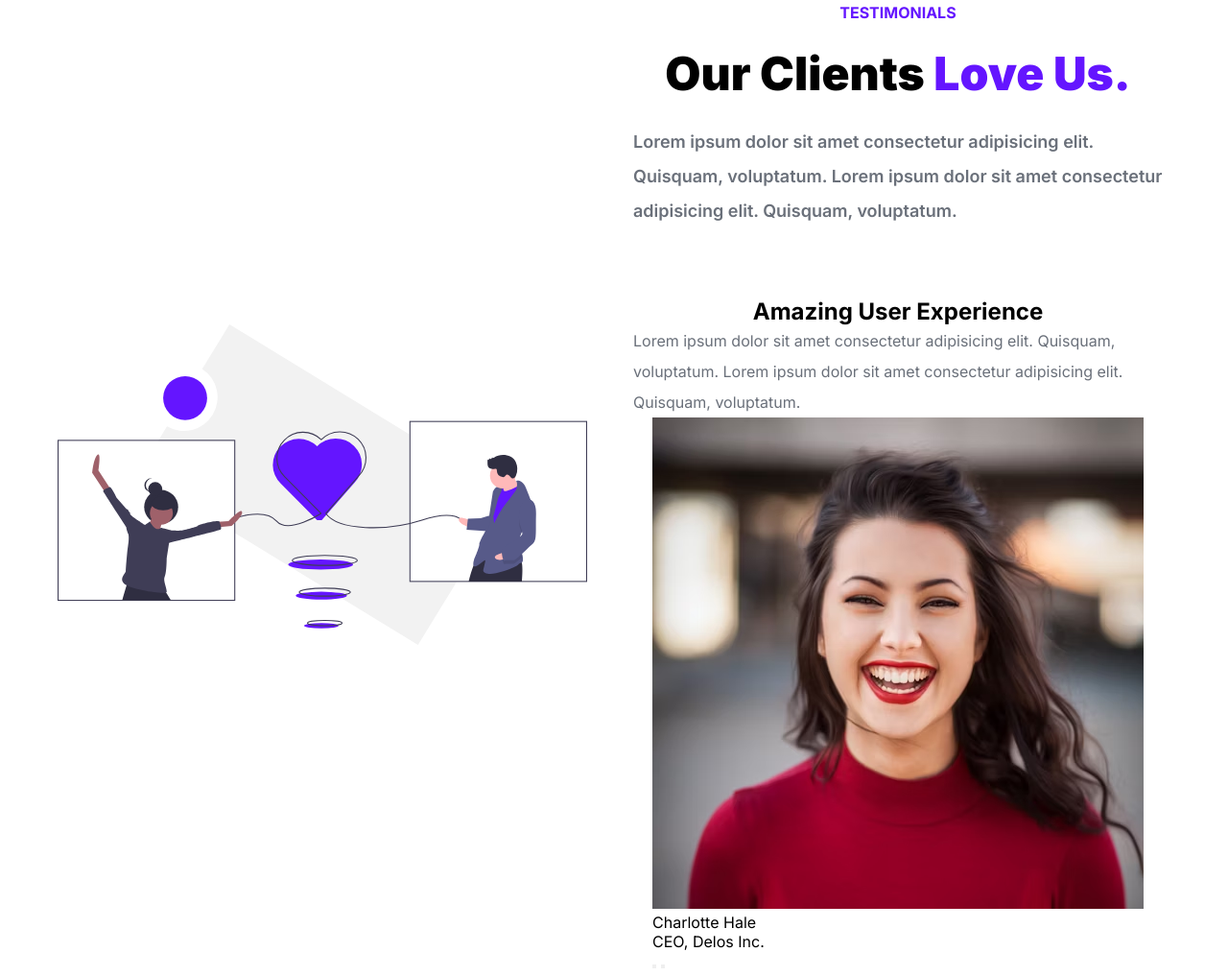
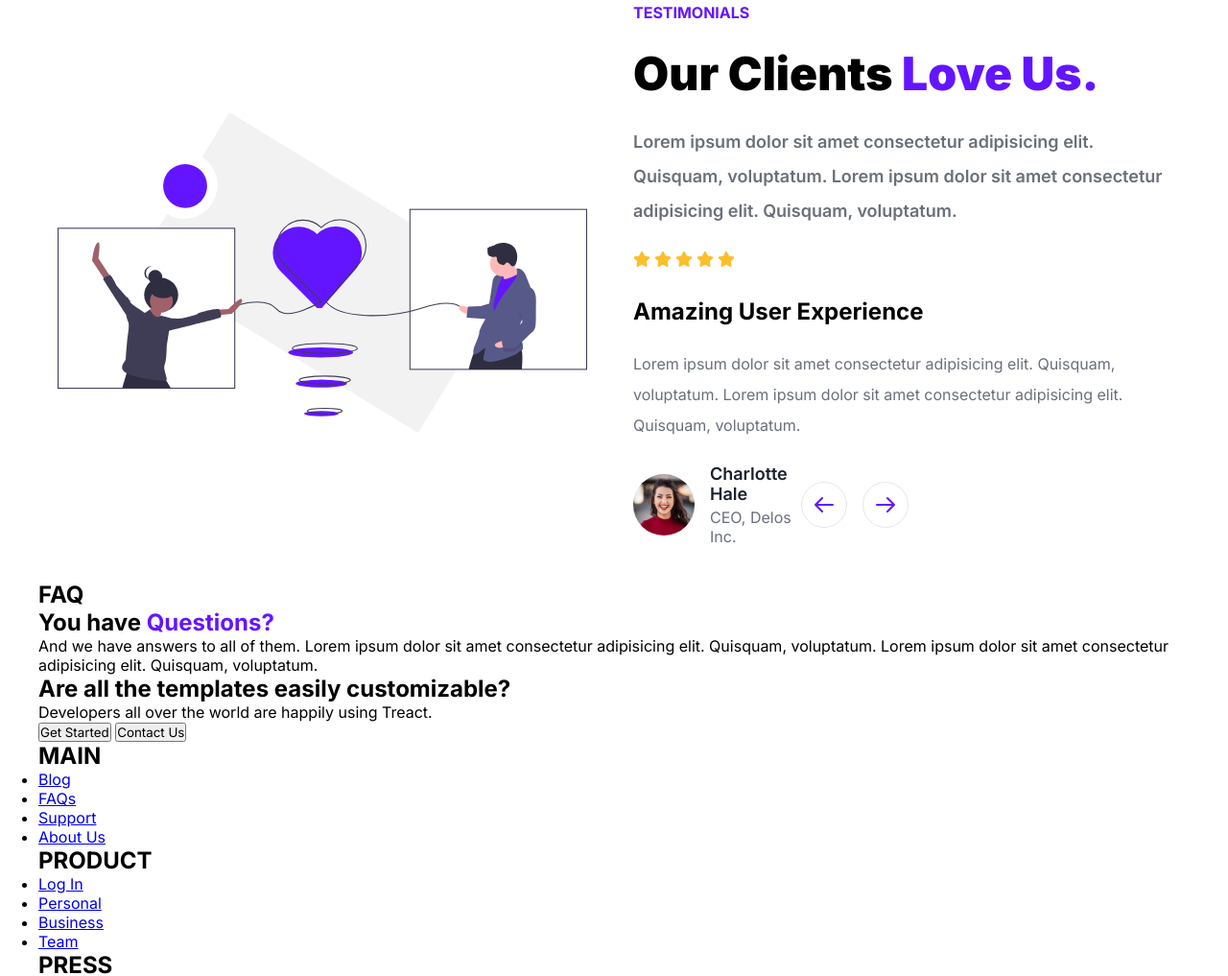
Before and after one commit to iroussos25/Treact, a plain HTML site: page index.html in a window 1280 px wide. Shown: the part 4666-5683 px from the top of the page at 96% size. Drawn offline with Linux system fonts and the light colour scheme.

Commit message:
making arrows

```diff
--- a/index.html
+++ b/index.html
@@ -5,6 +5,13 @@
     <meta name="viewport" content="width=device-width, initial-scale=1.0">
     <link rel="stylesheet" href="styles.css">
     <title>Document</title>
+    <link
+
+  rel="stylesheet"
+
+  href="https://cdnjs.cloudflare.com/ajax/libs/font-awesome/5.15.4/css/all.min.css"
+
+/>
 </head>
 <body>
   <section id="nav__bar">
@@ -399,14 +406,35 @@
                 <h2 class="testimonials__subtitle">Amazing User Experience</h2>
                 <p class="testimonials__text2">Lorem ipsum dolor sit amet consectetur adipisicing elit. Quisquam, voluptatum. Lorem ipsum dolor sit amet consectetur adipisicing elit. Quisquam, voluptatum.</p>
                 <figure class="testimonials">
-                    <img src="./Assets/photo-1494790108377-be9c29b29330.avif">
-                    <div class="testimonial__name">Charlotte Hale</div>
-                    <div class="testimonial__position">CEO, Delos Inc.</div>
-                    <button class="right__arrow"></button>
-                    <button class="left__arrow"></button>
-                </figure>
+                    <img class= "testimonials__face" src="./Assets/photo-1494790108377-be9c29b29330.avif">
+                    <div class="credentials">
+
+                        <div class="testimonial__name">Charlotte Hale</div>
+                        <div class="testimonial__position">CEO, Delos Inc.</div>
+                    </div>
+                    <div class="testimonials__arrows">
+                        <button class="right__arrow"><svg fill="none" stroke="currentColor" stroke-linecap="round" stroke-linejoin="round" stroke-width="2" viewBox="0 0 24 24"><path d="M10 19l-7-7m0 0l7-7m-7 7h18"></path></svg></button>
+                        <button class="left__arrow"><svg fill="none" stroke="currentColor" stroke-linecap="round" stroke-linejoin="round" stroke-width="2" viewBox="0 0 24 24"><path d="M14 5l7 7m0 0l-7 7m7-7H3"></path></svg></button>
+                    </div>
+</section>
+
+<section id="faq">
+    <div class="faq__container">
+        <div class="row faq__row">
+            <div class="faq__title">
+                <h2 class="faq__h2">FAQ</h2>
+                <h1 class="faq__heading">You have <span class="purple">Questions?</span></h1>
+                <p class="faq__text">And we have answers to all of them. Lorem ipsum dolor sit amet consectetur adipisicing elit. Quisquam, voluptatum. Lorem ipsum dolor sit amet consectetur adipisicing elit. Quisquam, voluptatum.</p>
             </div>
-        </row>
+            <div class="questions__wrapper">
+                <div class="question">
+                    <div class="question__title">
+                        <h2 class="question__h2">Are all the templates easily customizable?</h2>
+                    </div>
+                </div>
+            </div>
+
+        </div>
     </div>
 </section>
 <section id="start">
--- a/styles.css
+++ b/styles.css
@@ -744,7 +744,7 @@ align-items: center;
     width: 50%;
     display: flex;
     flex-direction: column;
-    align-items: center;
+    align-items: left;
     justify-content: center;
     margin: 0 24px;
 }
@@ -753,3 +753,61 @@ align-items: center;
     width: 100%;
     height: 40px;
 }
+
+.testimonials__text2 {
+    margin: 24px 0;
+}
+
+.testimonials {
+display: flex;
+align-items: center;
+
+}
+.testimonial__name {
+    font-weight: 600;
+    font-size: 18px;
+    color: #1a202c;
+    margin-bottom: 4px;
+}
+.testimonial__position {
+    font-weight: 400;
+    font-size: 16px;
+    color: #6a707a;
+}
+
+.testimonials__face {
+    width: 64px;
+    height: 64px;
+    border-radius: 50%;
+    margin-right: 16px;
+}
+
+.testimonials__arrows {
+    display: flex;
+    align-items: center;
+    width: 100%;
+}
+
+.right__arrow, .left__arrow {
+    width: 48px;
+    height: 48px;
+    border: solid 1px #e5e7eb;
+    border-radius: 50%;
+    background-color: white;
+    display: flex;
+    align-items: center;
+    justify-content: center;
+    cursor: pointer;
+    margin: 0 8px;
+    transition: background-color 0.3s ease-in-out, border-color 0.3s ease-in-out;
+}
+
+.right__arrow svg, .left__arrow svg {
+    width: 24px;
+    height: 24px;
+    color: #6415ff;
+}
+.right__arrow:hover, .left__arrow:hover {
+    background-color: #6415ff;
+    border-color: #6415ff;
+}
```
